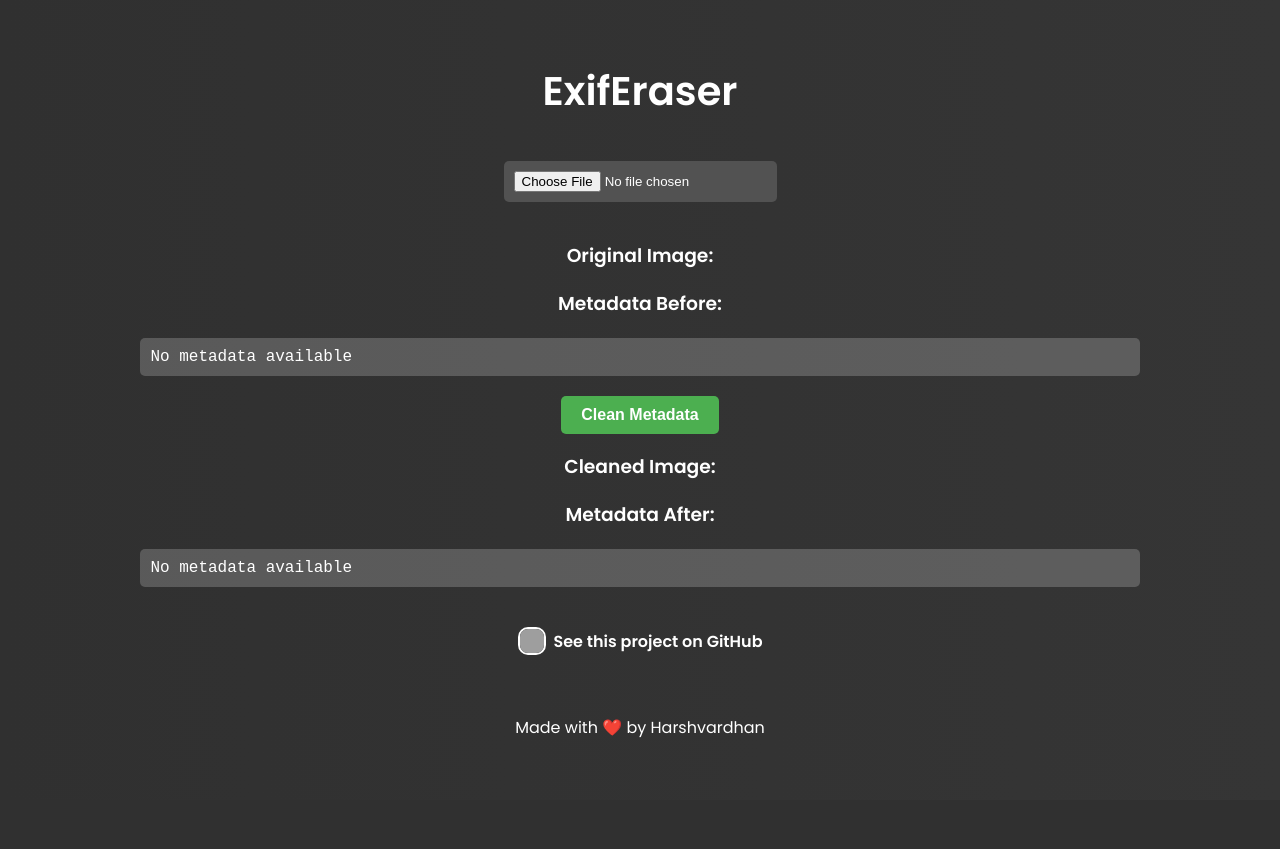
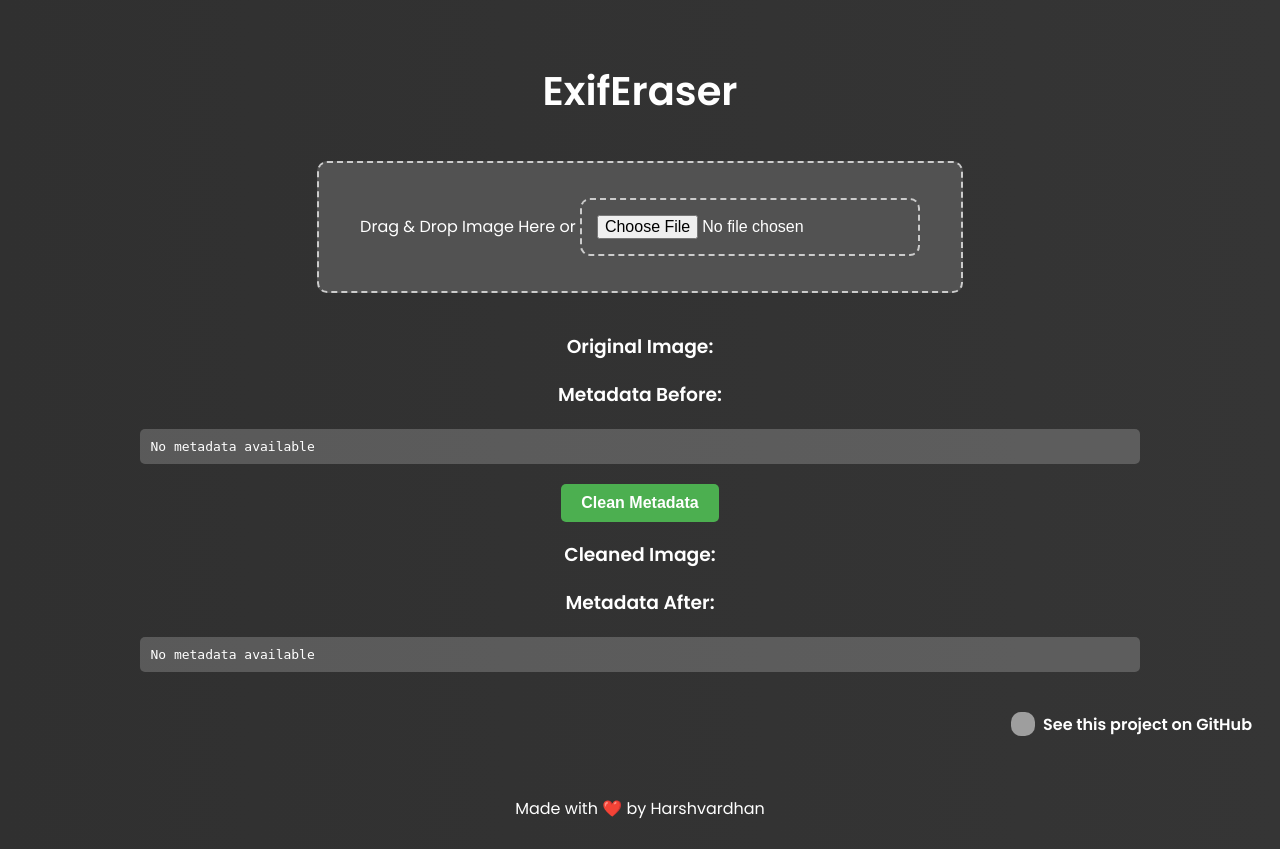
Before and after one commit to wadekarharshvardhan/ExifEraser, a Flask app: page / in a window 1280 px wide. Before the commit the page ends 738 px from the top, so only its background shows below. Run offline with Flask 3, Linux system fonts and the light colour scheme; some libraries are stand-ins or nearby versions; grey boxes are pictures that could not be loaded.

Commit message:
index.html
fetch onrender.com added

```diff
--- a/templates/index.html
+++ b/templates/index.html
@@ -3,9 +3,10 @@
 <head>
     <meta charset="UTF-8">
     <meta name="viewport" content="width=device-width, initial-scale=1.0">
-    <title>Image Metadata Cleaner</title>
+    <title>ExifEraser - Image Metadata Cleaner</title>
     <link href="https://fonts.googleapis.com/css2?family=Poppins:wght@300;400;600&display=swap" rel="stylesheet">
-    <script src="https://cdnjs.cloudflare.com/ajax/libs/exif-js/2.3.0/exif.js"></script>  <!-- ✅ Extract Metadata Instantly -->
+    <script src="https://cdnjs.cloudflare.com/ajax/libs/exif-js/2.3.0/exif.js"></script>
+
     <style>
         body {
             font-family: 'Poppins', sans-serif;
@@ -14,18 +15,19 @@
             text-align: center;
             padding: 20px;
         }
-        h2 {
-            font-size: 2.5em;
-            margin-bottom: 20px;
-        }
-        input[type="file"] {
-            margin: 20px 0;
-            padding: 10px;
-            border: none;
-            border-radius: 5px;
-            background-color: #525252; /* Updated color */
+        h2 { font-size: 2.5em; margin-bottom: 20px; }
+        input[type="file"], #dropArea {
+            margin: 20px auto;
+            padding: 15px;
+            border: 2px dashed #ccc;
+            border-radius: 10px;
+            background-color: #525252;
             color: #fff;
             cursor: pointer;
+            text-align: center;
+            display: inline-block;
+            width: 50%;
+            font-size: 1em;
         }
         button {
             padding: 10px 20px;
@@ -38,26 +40,27 @@
             transition: background-color 0.3s;
             font-weight: bold;
         }
-        button:hover {
-            background-color: #45a049;
-        }
-        img {
-            max-width: 300px;
-            margin: 20px auto;
-            border: 2px solid #fff;
-            border-radius: 10px;
-            display: block;
-        }
+        button:hover { background-color: #45a049; }
+        img { max-width: 300px; margin: 20px auto; border-radius: 10px; display: block; }
         pre {
             background-color: rgba(255, 255, 255, 0.2);
             padding: 10px;
             border-radius: 5px;
             text-align: left;
-            overflow-x: auto;
             max-width: 80%;
             margin: 20px auto;
-            font-family: 'Courier New', Courier, monospace; /* Change font for metadata */
         }
+        #loading {
+            display: none;
+            margin: 20px auto;
+            border: 8px solid #f3f3f3;
+            border-radius: 50%;
+            border-top: 8px solid #3498db;
+            width: 40px;
+            height: 40px;
+            animation: spin 2s linear infinite;
+        }
+        @keyframes spin { 0% { transform: rotate(0deg); } 100% { transform: rotate(360deg); } }
         #downloadLink a {
             display: inline-block;
             padding: 10px 20px;
@@ -69,33 +72,9 @@
             font-weight: bold;
             transition: background-color 0.3s;
         }
-        #downloadLink a:hover {
-            background-color: #2980b9;
-        }
-        #loading {
-            display: none;
-            margin: 20px auto;
-            border: 8px solid #f3f3f3;
-            border-radius: 50%;
-            border-top: 8px solid #3498db;
-            width: 40px;
-            height: 40px;
-            animation: spin 2s linear infinite;
-        }
-        @keyframes spin {
-            0% { transform: rotate(0deg); }
-            100% { transform: rotate(360deg); }
-        }
-        .footer {
-            margin-top: 40px;
-            font-size: 1em;
-        }
-        .github-link {
-            margin-top: 20px;
-            display: flex;
-            justify-content: center;
-            align-items: center;
-        }
+        #downloadLink a:hover { background-color: #2980b9; }
+        .footer { margin-top: 40px; font-size: 1em; }
+        .github-link { margin-top: 20px; }
         .github-link a {
             color: #fff;
             text-decoration: none;
@@ -103,12 +82,9 @@
             display: flex;
             align-items: center;
         }
-        .github-link img {
-            width: 24px;
-            height: 24px;
-            margin-right: 8px;
-        }
+        .github-link img { width: 24px; height: 24px; margin-right: 8px; }
     </style>
+
     <script>
         let selectedFile;
 
@@ -147,7 +123,7 @@
             let formData = new FormData();
             formData.append('image', selectedFile);
 
-            fetch('/clean', {
+            fetch('https://image-meta-remover.onrender.com/clean', {
                 method: 'POST',
                 body: formData
             })
@@ -167,11 +143,26 @@
                 alert("Error cleaning image metadata!");
             });
         }
+
+        // Drag and Drop Upload
+        function handleDrop(event) {
+            event.preventDefault();
+            selectedFile = event.dataTransfer.files[0];
+            previewImage({ target: { files: [selectedFile] } });
+        }
+
+        function handleDragOver(event) {
+            event.preventDefault();
+        }
     </script>
 </head>
 <body>
     <h2>ExifEraser</h2>
-    <input type="file" id="fileInput" onchange="previewImage(event)">
+
+    <div id="dropArea" ondrop="handleDrop(event)" ondragover="handleDragOver(event)">
+        Drag & Drop Image Here or
+        <input type="file" id="fileInput" onchange="previewImage(event)">
+    </div>
 
     <h3>Original Image:</h3>
     <img id="imagePreview" style="display: none;">
```
